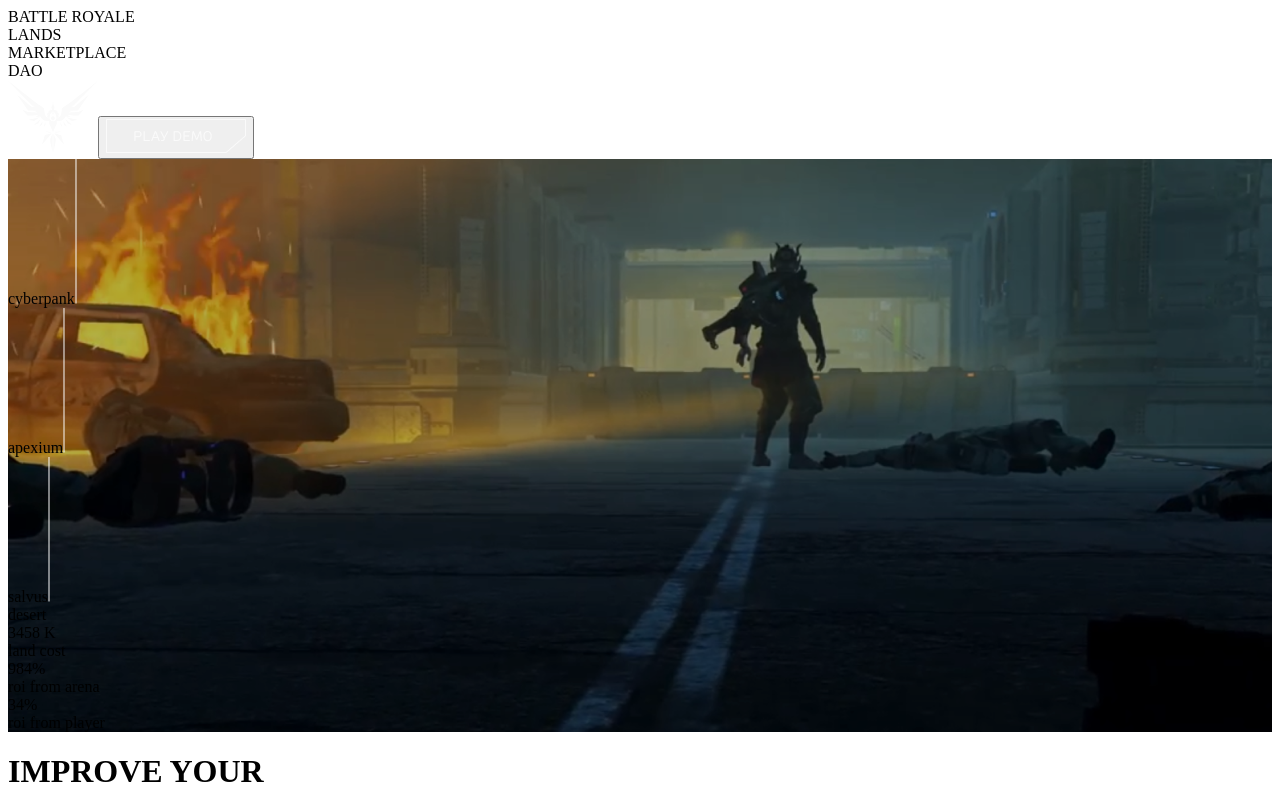
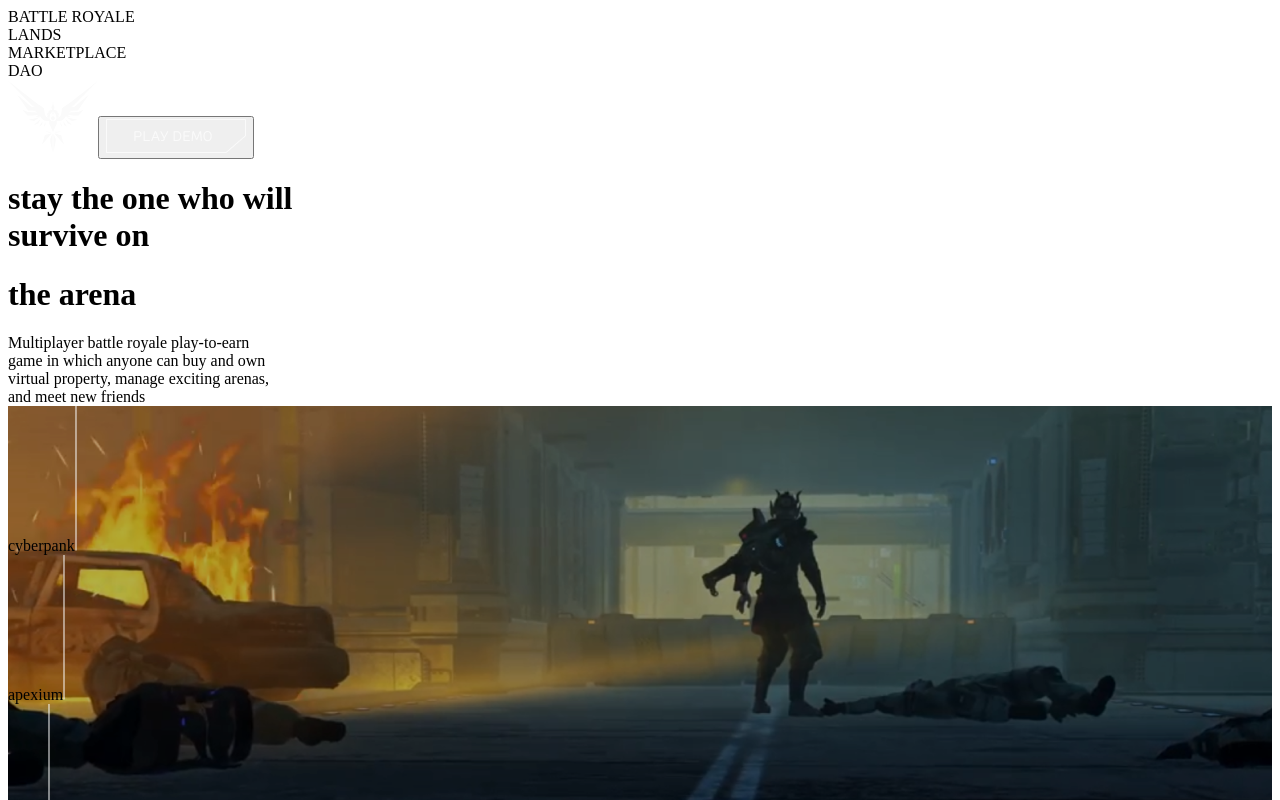
Before and after one commit to Atlantis3221/forge-of-champions, a Next.js app: page / in a window 1280 px wide. Shown: the top 800 px of the page. Built offline with nearby package versions, Linux system fonts and the light colour scheme.

Commit message:
intro body

```diff
--- /dev/null
+++ b/components/introVideo.tsx
@@ -0,0 +1,24 @@
+import React from "react";
+import GridContainer from "./wrapers/gridContainer";
+
+const Intro = () => {
+    return (
+        <GridContainer>
+            <div className="col-span-12 flex h-screen w-full">
+                <div className="flex items-end w-full pb-16">
+                    <div className="flex flex-col col-span-8">
+                    <h1 className="text-6xl uppercase leading-none">
+                        stay the one who will <br /> survive on
+                    </h1>
+                    <h1 className="text-6xl uppercase flex justify-center leading-none">the arena</h1>
+                    </div>
+                    <div>
+                    Multiplayer battle royale play-to-earn <br /> game in which anyone can buy and own <br /> virtual property, manage exciting  arenas, <br /> and meet new friends
+                    </div>
+                </div>
+            </div>
+        </GridContainer>
+    )
+}
+
+export default Intro
--- a/components/land.tsx
+++ b/components/land.tsx
@@ -53,7 +53,7 @@ const Land = () => {
             {lands.map((item, i) => (
               <div className="flex items-center">
                 <span
-                  className="uppercase text-4xl mx-4"
+                  className={`uppercase text-4xl mx-4`}
                   onClick={() => {
                     setCost(item.cost);
                     setArenaRoi(item.arenaRoi);
--- a/pages/index.tsx
+++ b/pages/index.tsx
@@ -7,6 +7,7 @@ import ImproveSwiper from '../components/improveSwiper';
 import Team from '../components/team';
 import Marketplace from '../components/marketplace';
 import Land from '../components/land';
+import Intro from '../components/introVideo';
 
 const Home: NextPage = () => {
 
@@ -17,6 +18,7 @@ const Home: NextPage = () => {
   return (
     <>
       <Layout>
+        <Intro />
         <Land />
         <ImproveSwiper />
         <Marketplace/>
```
